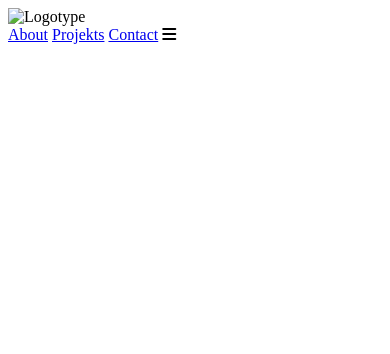
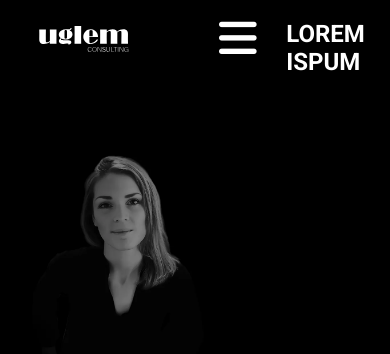
Before and after one commit to SisselUglem/responsive-nav, a plain HTML site: page index.html in a window 390 px wide. Shown: the top 354 px of the page. Drawn offline with Linux system fonts and the light colour scheme.

Commit message:
added stylesheet to index

```diff
--- a/index.html
+++ b/index.html
@@ -3,38 +3,54 @@
 <head>
     <meta charset="UTF-8">
     <meta http-equiv="X-UA-Compatible" content="IE=edge">
+    <link href="https://fonts.googleapis.com/css2?family=Roboto:wght@300;400;700&display=swap" rel="stylesheet">
     <script src="https://kit.fontawesome.com/8c2d0c6396.js" crossorigin="anonymous"></script>
     <meta name="viewport" content="width=device-width, initial-scale=1.0">
     <title>Uglem</title>
+    <link rel="stylesheet" href="styles/index.css">
 </head>
 <body>
-    <header>
+    <header id="header">
         <div class="site-header">
             <div class="site__branding">
-                <img src="#" alt="Logotype" title="Uglem Logotype">
+                <a href="index.html">
+                    <picture>
+                        <source media="(max-width: 800px)" srcset="assets/logo-white.svg" widht="200px" height="76px">
+                        <source media="(min-width: 800px)" srcset="assets/logo-white.svg" widht="400px" height="152px">
+                        <img class="zoom" src="assets/logo-white.svg" alt="Logotype" title="Uglem Logotype">
+                    </picture>
+                </a>
             </div>
             <nav>
                 <div class="site__nav" id="nav-bar">
                     <a href="#">About</a>
                     <a href="#">Projekts</a>
                     <a href="#">Contact</a>
-                    <a class="icon" onclick="burgerMenu()">
-                        <i class="fa fa-bars"></i>
+                    <a href="javascript:void(0);" class="icon" onclick="myFunction()">
+                        <i class="fas fa-bars"></i>
                     </a>
                 </div>
             </nav>
         </div>
         <script>
-            function burgerMenu() {
-                let burger = document.getElementById("nav-bar");
-                if (burger.className === "site__nav") {
-                burger.className += " responsive";
+            function myFunction() {
+                var x = document.getElementById("nav-bar");
+                if (x.className === "site__nav") {
+                x.className += " responsive";
                 } else {
-                burger.className = "site__nav";
+                x.className = "site__nav";
                 }
             }
         </script>
     </header>
+    <main>
+        <div class="about">
+            <div class="about__article">
+                <h2>LOREM ISPUM</h2>
+                <p></p>
+            </div>
+        </div>
+    </main>
 
 </body>
 </html>
--- /dev/null
+++ b/styles/index.css
@@ -0,0 +1,122 @@
+html {
+    width: 100%;
+    margin: 0%;
+}
+
+body {
+    box-sizing: border-box;
+    font-family: 'Roboto', sans-serif;
+    display: flex;
+    max-width: 1140px;
+    width: 100%;
+    background-color: black;
+    color: white;
+    margin: auto;
+    justify-content: center;
+    background-image: url(../assets/bakgrund.webp);
+    background-repeat: no-repeat;
+    background-size: cover;
+}
+
+header {
+    width: 100%;
+    padding-left: 4%;
+    padding-right: 4%;
+}
+.site-header {
+    width: 100%;
+    float: left;
+    display: flex;
+    flex-direction: row;
+    justify-content: space-between;
+    align-items: center;
+}
+
+.site__nav {
+    overflow: hidden;
+}
+
+.site__nav a {
+    float: left;
+    display: block;
+    text-decoration: none;
+    font-size: 16px;
+    line-height: 17px;
+    font-weight: 300;
+    text-align: center;
+    color: white;
+    padding: 16px 14px;
+    text-transform: uppercase;
+
+}
+
+.site__nav a:hover {
+    transform: scale(1.2);
+    transition: 0.2s;
+}
+
+.site__nav a:active {
+    color: rgb(185, 185, 185);
+}
+
+.zoom:hover {
+    transform: scale(1.2);
+    transition: 0.2s;
+}
+
+.fas {
+    color: white;
+    font-size: 43px;
+}
+
+.site__nav .icon {
+    display: none;
+}
+
+@media screen and (max-width: 800px) {
+    body {
+        background-image: url(../assets/bakgrund-resp.webp);
+        background-repeat: no-repeat;
+        background-size: cover;
+    }
+}
+
+@media screen and (max-width: 600px) {
+    .site__nav a {display: none;}
+
+    .site__nav a.icon {
+        float: left;
+        display: block;
+    }
+}
+@media screen and (max-width: 600px) {
+    .site-header {
+        align-items: unset;
+    }
+
+    .site__nav.responsive {
+        position: relative;
+    }
+    .site__nav.responsive a.icon {
+        position: absolute;
+        top: 0;
+        right: 0;
+    }
+    .site__nav.responsive a {
+        float: none;
+        display: block;
+        text-align: left;
+        padding: 10px;
+        background-color: black;
+    }
+
+    .site__nav.responsive a:not(:last-child) {
+        min-width: 150px;
+        width: 100%;
+    }
+
+    .site__nav a:hover {
+        transform: none;
+        transition: none;
+    }
+}
```
Also changed, not shown: assets/backgound.webp (added), assets/bakgrund-resp.webp (added), assets/bakgrund.webp (added), assets/logo-white.svg (added).
